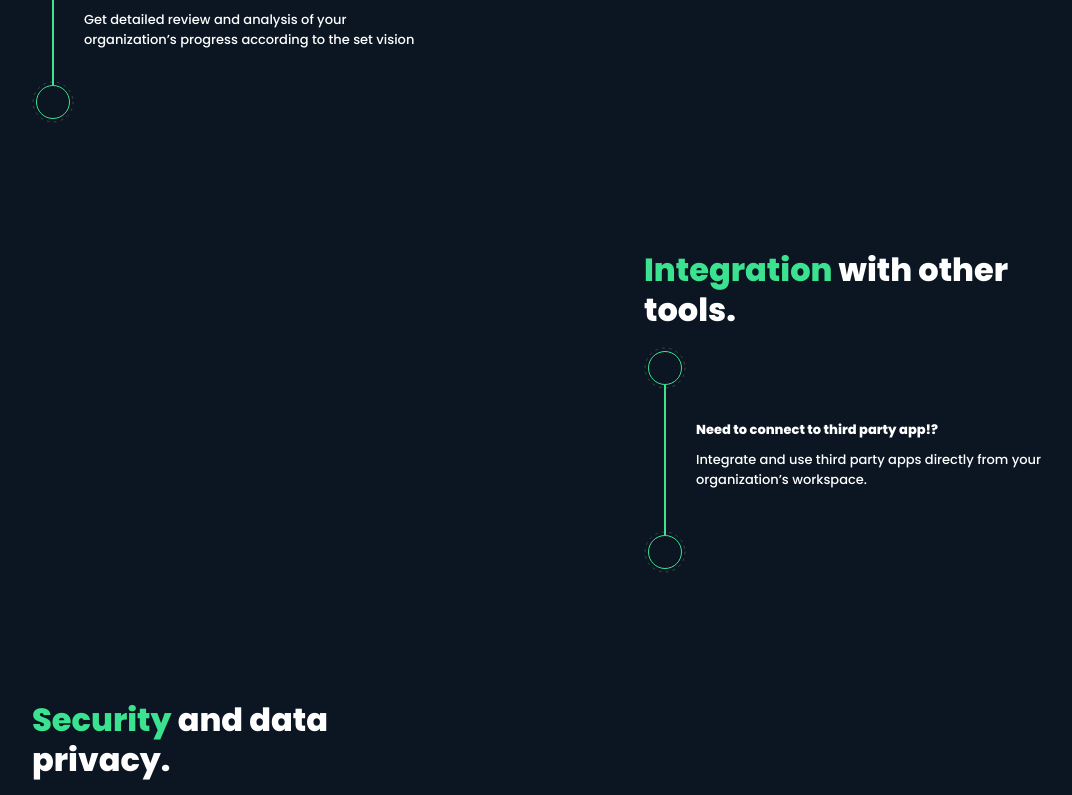
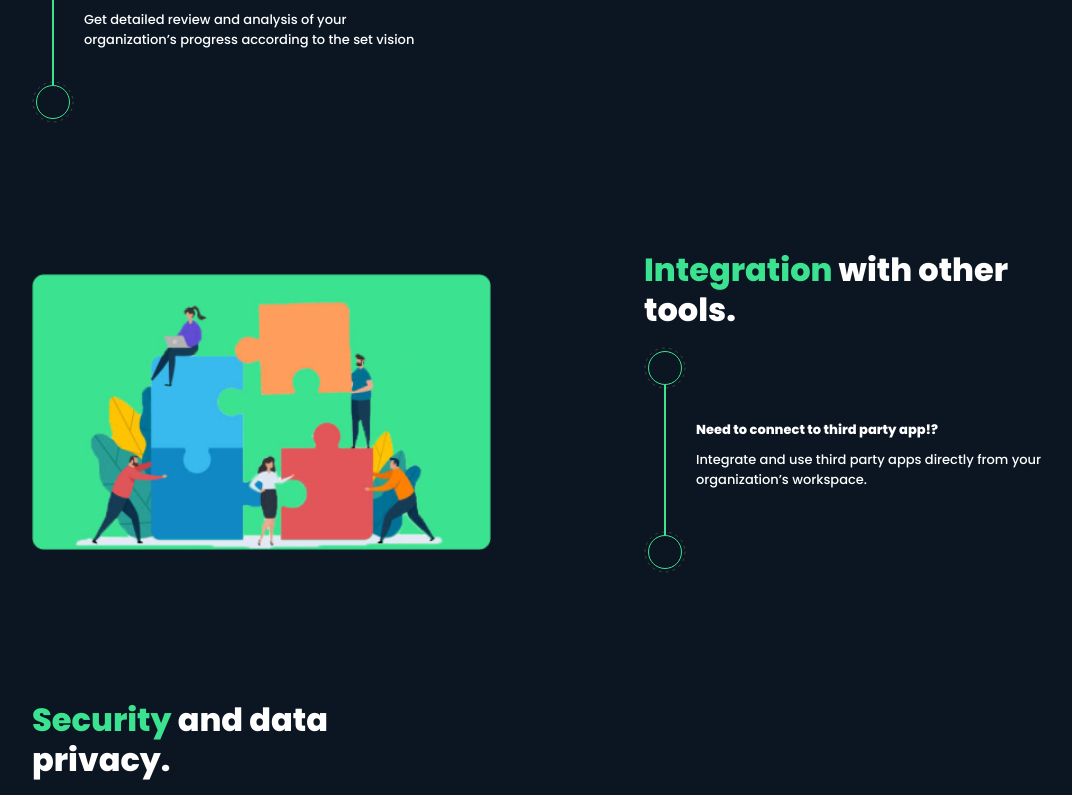
Before and after one commit to aamines/frontend, a React (Create React App) app: page / in a window 1280 px wide. Shown: the part 2620-3415 px from the top of the page, without its empty margins (98-1170 px from the left). Built offline with nearby package versions, Linux system fonts and the light colour scheme; no server answers; sample sign-in values are in the browser's storage.

Commit message:
landing page done

```diff
--- a/src/components/main/about.jsx
+++ b/src/components/main/about.jsx
@@ -100,7 +100,9 @@ const About = () => {
           <div className="visual"></div>
         </div>
         <div className="row" id="communicate">
-          <div className="visual"></div>
+          <div className="visual">
+            <img src="/images/About/Two.png" alt="two" />
+          </div>
           <div className="content">
             <p className="header">
               <span>Integration</span> with other tools.
```
Also changed, not shown: public/images/About/Two.png (added).
